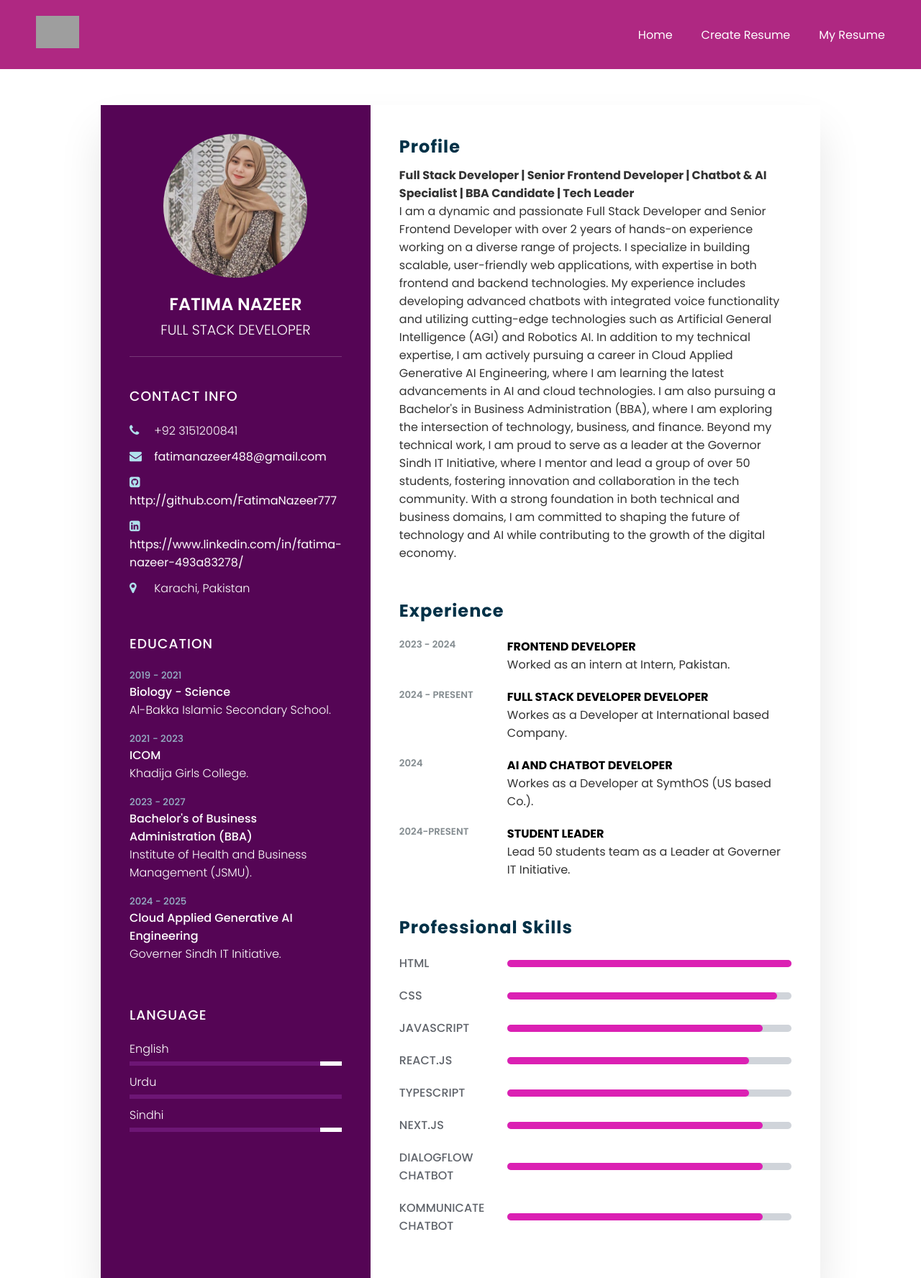
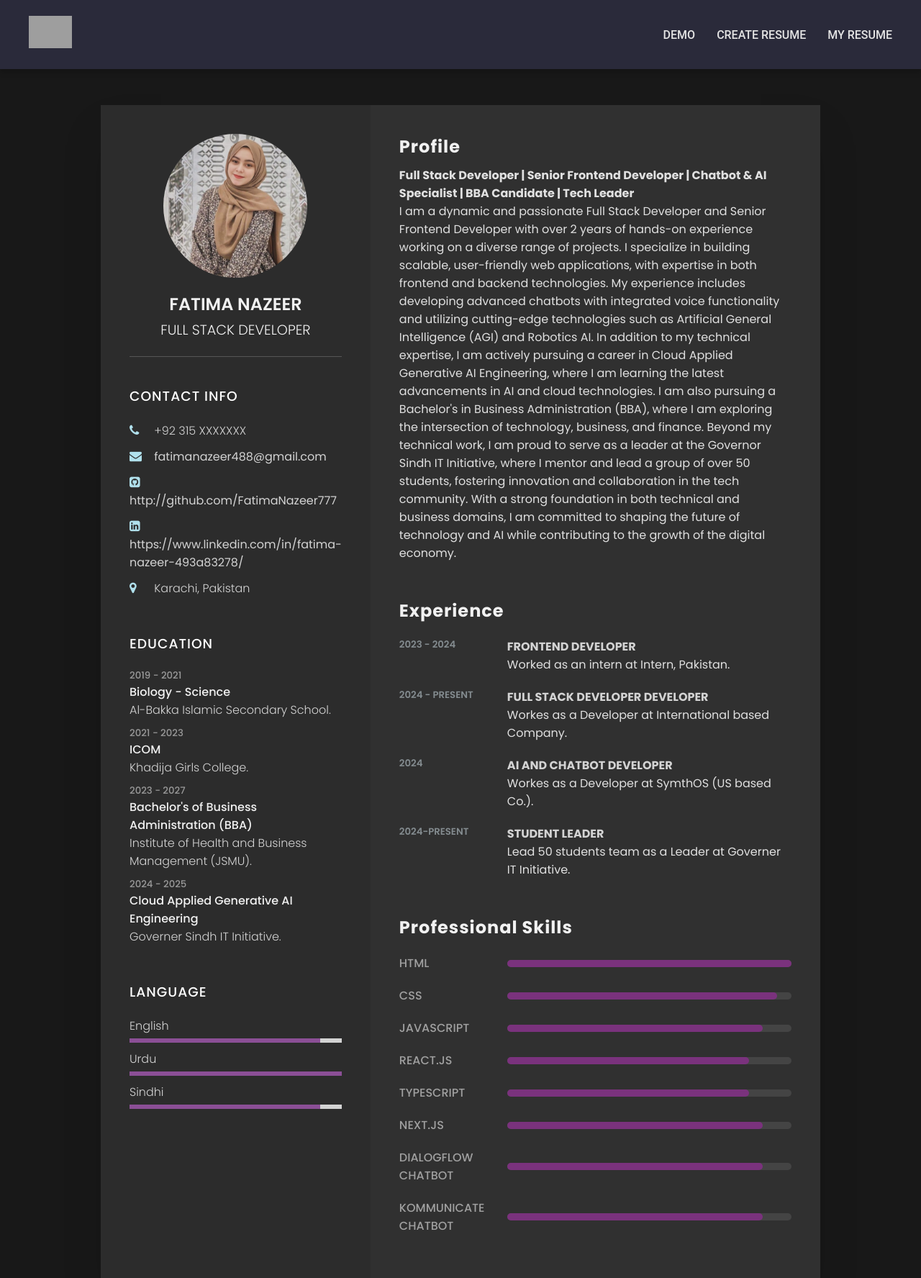
Before and after one commit to FatimaNazeer777/Resume-Builder, a plain HTML site: page index.html in a window 1280 px wide. Shown: the top 1776 px of the page at 72% size. Drawn offline with Linux system fonts and the light colour scheme; grey boxes are pictures that could not be loaded.

Commit message:
Updated Resume

```diff
--- a/css/style.css
+++ b/css/style.css
@@ -1,5 +1,4 @@
 @import url('https://fonts.googleapis.com/css2?family=Poppins:ital,wght@0,100;0,200;0,300;0,400;0,500;0,600;0,700;0,800;0,900;1,100;1,200;1,300;1,400;1,500;1,600;1,700;1,800;1,900&display=swap');
-
 
 * {
     margin: 0;
@@ -7,69 +6,86 @@
     box-sizing: border-box;
     font-family: "Poppins", sans-serif;
 }
-
-
+/* Navbar Styles */
 nav {
     width: 100%;
     height: 12vh;
-    background-color: #af2882;
+    background-color: #2a2a3a; /* Dark grayish blue background */
     position: sticky;
     top: 0;
     align-items: center;
-
-    z-index: 99999999;
     display: flex;
     justify-content: space-between;
-    padding: 0 50px;
-    min-width: fit-content;
-
+    padding: 0 40px;
+    box-shadow: 0 4px 8px rgba(0, 0, 0, 0.2); /* Subtle shadow */
+    z-index: 1000;
 }
 
+/* Logo styling */
 nav .logo img {
     width: 60px;
 }
 
-
+/* Navigation links */
 nav .navigation {
     display: flex;
-    gap: 40px;
+    gap: 30px;
 }
 
+/* Navigation links styling */
 .navigation a {
     text-decoration: none;
-    color: white;
+    color: #e4e4e4; /* Soft light gray text */
+    font-family: 'Roboto', sans-serif;
+    font-weight: 500;
+    text-transform: uppercase;
+    transition: color 0.3s ease, transform 0.3s ease;
 }
 
+/* Hover effects for links */
+.navigation a:hover {
+    color: #ff6f61; /* Coral red hover effect */
+    transform: translateY(-2px); /* Small lift on hover */
+}
+/*
+/* Optional: Hide navigation for mobile or small screens */
+/* .navigation.hide { */
+    /* display: none; */
+/* } */
+
+
 body {
-    background-color: white;
+    background-color: #181818; /* Dark background color */
+    color: #e0e0e0; /* Light gray text color for contrast */
     display: flex;
-    /* justify-content: center; */
     align-items: center;
     flex-direction: column;
     min-height: 100vh;
+    margin: 0; /* Remove default margin */
+    font-family: 'Arial', sans-serif; /* Clean, modern font */
 }
 
-
+/* Container */
 .container {
     position: relative;
     width: 100%;
     max-width: 1000px;
     min-height: 1000px;
-    background-color: white;
+    background-color: #212121; /* Dark background */
     margin: 50px;
     display: grid;
     grid-template-columns: 1fr 2fr;
     box-shadow: 0 35px 55px rgba(0, 0, 0, 0.1);
 }
 
-
+/* Left side styling */
 .container .left_side {
     position: relative;
-    background-color: #550555;
+    background-color: #2c2c2c; /* Slightly lighter dark gray */
     padding: 40px;
 }
 
-
+/* Profile text */
 .profileText {
     position: relative;
     display: flex;
@@ -96,9 +112,8 @@ body {
     object-fit: cover;
 }
 
-
 .profileText h2 {
-    color: white;
+    color: #f1f1f1; /* Light color for text */
     font-size: 1.5em;
     margin-top: 20px;
     text-transform: uppercase;
@@ -112,26 +127,22 @@ body {
     font-weight: 300;
 }
 
-
-
+/* Contact Info */
 .contact-info {
     padding-top: 40px;
 }
 
-.title {
-    color: white;
+.contact-info .title {
+    color: #fff;
     text-transform: uppercase;
     font-weight: 500;
     letter-spacing: 1px;
     margin-bottom: 20px;
 }
 
-
 .contact-info ul {
     position: relative;
-
 }
-
 
 .contact-info ul li {
     position: relative;
@@ -140,108 +151,90 @@ body {
     cursor: pointer;
 }
 
-
-
-
-
 .contact-info ul li .icon {
     display: inline-block;
     width: 30px;
     font-size: 17px;
-    color: #b0e0ec;
+    color: #b0e0ec; /* Soft light blue */
 }
 
-
 .contact-info ul li span {
-    color: white;
+    color: #d3d3d3; /* Light gray */
     font-weight: 300;
-
-}
-
-.contact-info ul li a.text:hover {
-    color: #e6f7ff; /* Slightly lighter color on hover */
 }
 
 .contact-info ul li a.text {
     text-decoration: none;
-    color: white; /* Link color */
+    color: #d3d3d3;
     transition: color 0.3s ease;
 }
 
-.contact-info.education li {
-    margin-bottom: 18px;
+.contact-info ul li a.text:hover {
+    color: #7c85d1; /* Light blue on hover */
 }
 
-
+/* Education */
 .contact-info.education h5 {
-    color: #97b4c7;
+    color: #9a9a9a; /* Light gray for year */
     font-weight: 500;
 }
 
-
-
-
 .contact-info.education h4:nth-child(2) {
-    color: white;
+    color: #f1f1f1;
     font-weight: 500;
 }
 
 .contact-info.education h4 {
-    color: white;
+    color: #d3d3d3; /* Lighter text for school names */
     font-weight: 300;
 }
 
-
-
+/* Language */
 .contact-info.language .percent {
     position: relative;
     width: 100%;
     height: 6px;
-    background-color: white;
+    background-color: #d3d3d3; /* Light gray background for progress bars */
     display: block;
     margin-top: 5px;
 }
-
 
 .contact-info.language .percent div {
     position: absolute;
     top: 0;
     left: 0;
     height: 100%;
-    background-color: #6d1675;
+    background-color: #8b4f96; /* Dark purple for progress bars */
 }
 
-
+/* Right Side */
 .container .right_side {
     position: relative;
-    background-color: white;
+    background-color: #303030; /* Dark gray background for right side */
     padding: 40px;
 }
 
-
-
+/* About */
 .about {
     margin-bottom: 50px;
-
 }
 
 .about:last-child {
     margin-bottom: 0;
 }
 
-
 .title2 {
-    color: #003147;
+    color: #f1f1f1; /* Light color for titles */
     text-transform: capitalize;
     letter-spacing: 1px;
     margin-bottom: 10px;
 }
 
 p {
-    color: #333;
+    color: #e0e0e0; /* Slightly lighter gray for body text */
 }
 
-
+/* Experience */
 .about .box {
     display: flex;
     flex-direction: row;
@@ -254,18 +247,17 @@ p {
 
 .about .box .year_company h5 {
     text-transform: uppercase;
-    color: #848c90;
+    color: #848c90; /* Gray for years */
     font-weight: 600;
 }
 
 .about .box .text h4 {
     text-transform: uppercase;
-    color: black;
+    color: #d3d3d3; /* Light gray for job titles */
     font-size: 16px;
-
 }
 
-
+/* Skills */
 .skills .box {
     position: relative;
     width: 100%;
@@ -277,18 +269,17 @@ p {
 
 .skills .box h4 {
     text-transform: uppercase;
-    color: #60646b;
+    color: #a0a0a0; /* Light gray for skill names */
     font-weight: 500;
 }
 
 .skills .box .percent2 {
     position: relative;
-    background-color: #d0d4da;
+    background-color: #444444; /* Darker background for progress bars */
     width: 100%;
     border-radius: 10px;
     height: 10px;
 }
-
 
 .skills .box .percent2 div {
     border-radius: 10px;
@@ -296,48 +287,36 @@ p {
     top: 0;
     left: 0;
     height: 100%;
-    background-color: #db20b3;
+    background-color: #7a327d; /* Darker pink for skills progress */
 }
 
-
+/* Buttons */
 .btn-div {
     display: flex;
     gap: 20px;
 }
 
-.download-btn {
-    display: block;
-    margin: 20px auto;
+.download-btn, .edit-btn {
+    background-color: #7a4d93; /* Dark purple for buttons */
+    color: white;
     padding: 10px 20px;
-    background-color: #9c187b;
-    color: white;
-    border: none;
     border-radius: 5px;
-    cursor: pointer;
     font-size: 16px;
     transition: background-color 0.3s ease;
 }
 
-.edit-btn {
-    display: block;
-    margin: 20px auto;
-    padding: 10px 20px;
-    background-color: #9c187b;
-    color: white;
-    border: none;
-    border-radius: 5px;
-    cursor: pointer;
-    font-size: 16px;
-    transition: background-color 0.3s ease;
+.download-btn:hover, .edit-btn:hover {
+    background-color: #9b69a7; /* Slightly lighter purple on hover */
 }
 
 .download-btn {
-    background-color: #9c187b;
+    background-color: #7a4d93;
 }
 
 .edit-btn {
-    background-color: #9c12a8;
+    background-color: #9c187b; /* Slightly different color for edit button */
 }
+
 
 @media (max-width: 768px) {
     nav {
--- a/index.html
+++ b/index.html
@@ -12,19 +12,19 @@
 </head>
 
 <body>
+    <!-- Navbar Started -->
     <nav>
         <div class="logo">
             <img src="https://cdn-icons-png.flaticon.com/512/6614/6614677.png" alt="">
         </div>
-
-        <div class="navigation hide">
-            <a href="./index.html"><pre> Home</pre></a>
+        <div class="navigation">
+            <a href="./index.html">Demo</a>
             <a href="./create-resume.html">Create Resume</a>
             <a href="./my-resume.html">My Resume</a>
         </div>
+    </nav>
+    <!-- Navbar Ended -->
 
-
-    </nav>
     <div class="container">
         <div class="left_side">
             <div class="profileText">
@@ -39,7 +39,7 @@
                 <ul>
                     <li>
                         <span class="icon"><i class="fa fa-phone" aria-hidden="true"></i></span>
-                        <span class="text">+92 3151200841</span>
+                        <span class="text">+92 315 XXXXXXX</span>
                     </li>
                     <li>
                         <span class="icon"><i class="fa fa-envelope" aria-hidden="true"></i> </span>
@@ -47,11 +47,13 @@
                     </li>
                     <li>
                         <span class="icon"><i class="fa fa-github-square" aria-hidden="true"></i></span>
-                        <a href="https://github.com/FatimaNazeer777" target="_blank" class="text">http://github.com/FatimaNazeer777</a>
+                        <a href="https://github.com/FatimaNazeer777" target="_blank"
+                            class="text">http://github.com/FatimaNazeer777</a>
                     </li>
                     <li>
                         <span class="icon"> <i class="fa fa-linkedin-square" aria-hidden="true"></i> </span>
-                        <a href="https://www.linkedin.com/in/fatima-nazeer-493a83278/" target="_blank" class="text">https://www.linkedin.com/in/fatima-nazeer-493a83278/</a>
+                        <a href="https://www.linkedin.com/in/fatima-nazeer-493a83278/" target="_blank"
+                            class="text">https://www.linkedin.com/in/fatima-nazeer-493a83278/</a>
                     </li>
                     <li>
                         <span class="icon"><i class="fa fa-map-marker" aria-hidden="true"></i></span>
@@ -115,15 +117,26 @@
             <div class="about">
                 <h2 class="title2">Profile</h2>
                 <p>
-                    <strong>Full Stack Developer | Senior Frontend Developer | Chatbot & AI Specialist | BBA Candidate | Tech Leader</strong>
+                    <strong>Full Stack Developer | Senior Frontend Developer | Chatbot & AI Specialist | BBA Candidate |
+                        Tech Leader</strong>
                     <br>
-I am a dynamic and passionate Full Stack Developer and Senior Frontend Developer with over 2 years of hands-on experience working on a diverse range of projects. I specialize in building scalable, user-friendly web applications, with expertise in both frontend and backend technologies. My experience includes developing advanced chatbots with integrated voice functionality and utilizing cutting-edge technologies such as Artificial General Intelligence (AGI) and Robotics AI.
+                    I am a dynamic and passionate Full Stack Developer and Senior Frontend Developer with over 2 years
+                    of hands-on experience working on a diverse range of projects. I specialize in building scalable,
+                    user-friendly web applications, with expertise in both frontend and backend technologies. My
+                    experience includes developing advanced chatbots with integrated voice functionality and utilizing
+                    cutting-edge technologies such as Artificial General Intelligence (AGI) and Robotics AI.
 
-In addition to my technical expertise, I am actively pursuing a career in Cloud Applied Generative AI Engineering, where I am learning the latest advancements in AI and cloud technologies. I am also pursuing a Bachelor's in Business Administration (BBA), where I am exploring the intersection of technology, business, and finance.
+                    In addition to my technical expertise, I am actively pursuing a career in Cloud Applied Generative
+                    AI Engineering, where I am learning the latest advancements in AI and cloud technologies. I am also
+                    pursuing a Bachelor's in Business Administration (BBA), where I am exploring the intersection of
+                    technology, business, and finance.
 
-Beyond my technical work, I am proud to serve as a leader at the Governor Sindh IT Initiative, where I mentor and lead a group of over 50 students, fostering innovation and collaboration in the tech community.
+                    Beyond my technical work, I am proud to serve as a leader at the Governor Sindh IT Initiative, where
+                    I mentor and lead a group of over 50 students, fostering innovation and collaboration in the tech
+                    community.
 
-With a strong foundation in both technical and business domains, I am committed to shaping the future of technology and AI while contributing to the growth of the digital economy.
+                    With a strong foundation in both technical and business domains, I am committed to shaping the
+                    future of technology and AI while contributing to the growth of the digital economy.
 
 
                 </p>
```
Also changed, not shown: css/form.css (+18 -6 lines), my-resume.html (+0 -1 lines). Lines whose indentation alone changed are shown as unchanged.
